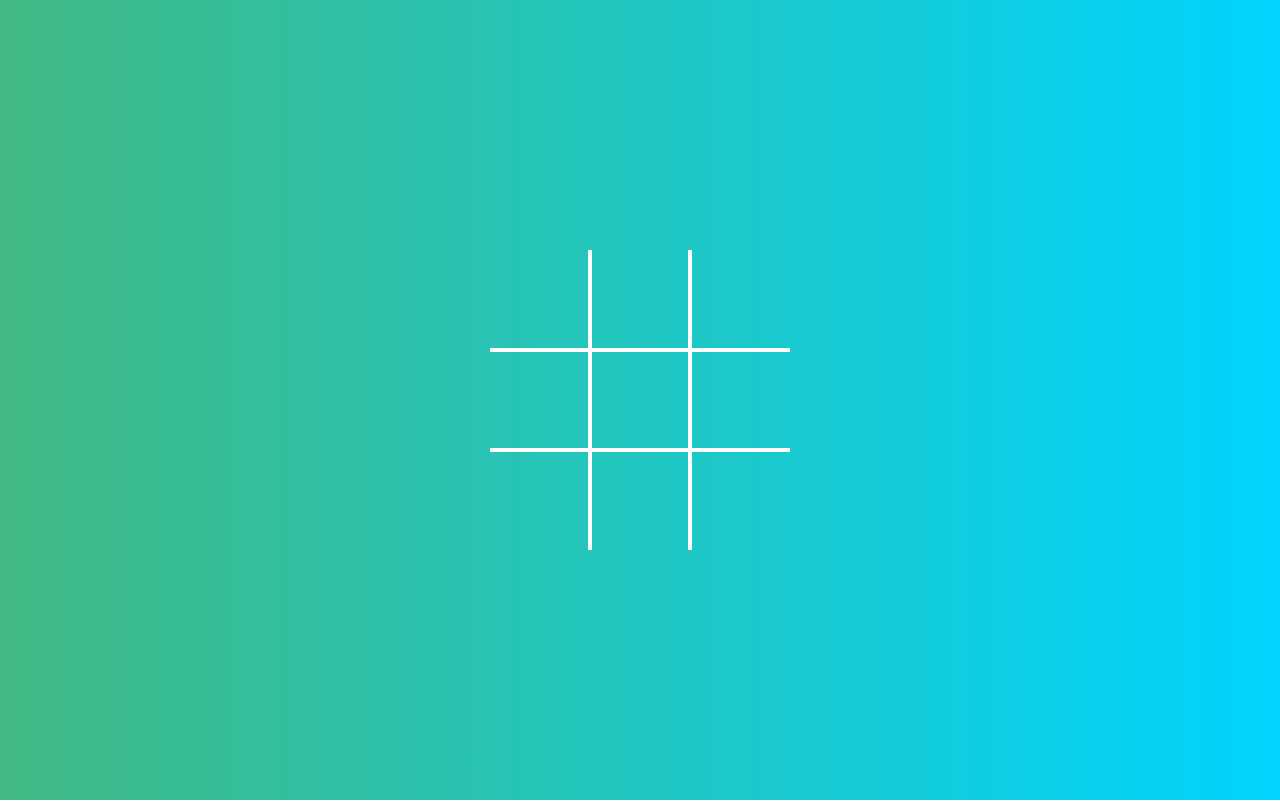
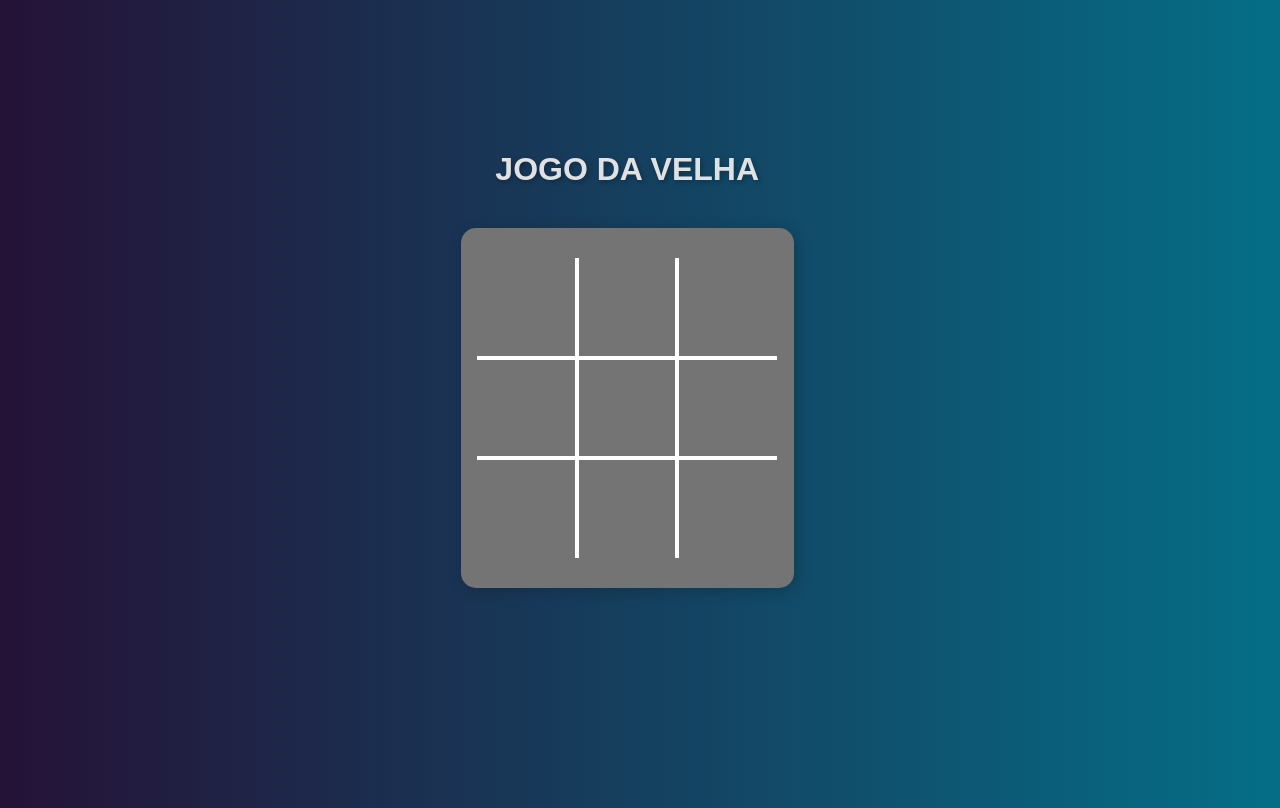
Before and after one commit to devpedromelo/jogo-da-velha, a plain HTML site: page index.html in a window 1280 px wide. Drawn offline with Linux system fonts and the light colour scheme.

Commit message:
fazendo versão mobile

```diff
--- a/estilos/style.css
+++ b/estilos/style.css
@@ -6,14 +6,22 @@
 
   body {
     height: 100vh;
-    width: 100vw;
-    background: linear-gradient(
-      90deg,
-      rgba(65, 185, 131, 1) 0%,
-      rgba(0, 212, 255, 1) 100%
-    );
+    width: 98vw;
+    background: linear-gradient( 90deg, rgb(37 18 55) 0%, rgb(5 110 135) 100% );
+    display: flex;
+    flex-wrap: wrap;
+    flex-direction: row;
+    justify-content: center;
   }
 
+  h1{
+    color: #eeee;
+    font-family: Arial, Helvetica, sans-serif;
+    margin-top: 12%;
+    text-shadow: 2px 2px 5px rgba(0, 0, 0, 0.275);
+  }
+
+  /*board*/
   .board {
     display: grid;
     width: 100%;
@@ -24,6 +32,7 @@
     justify-items: center;
     align-items: center;
     grid-template-columns: repeat(3, auto);
+    margin-top: -180px;
   }
 
   .board.x .cell:not(.x):not(.circle):hover::after,/*o not() serve para identificar quais classes não podem ser afetadas por certa configuração*/
@@ -71,6 +80,22 @@
   .cell:nth-child(6),
   .cell:nth-child(9) {
     border-right: none;
+  }
+
+/*backcell*/
+
+  .backcell{
+    background-color: #747474;
+    min-width: 30%;
+    max-width: 50%;
+    height: 45%;
+    position: absolute;
+    /* left: 32.4%; */
+    /* top: 27%; */
+    margin: auto;
+    border-radius: 15px;
+    box-shadow: 3px 3px 15px #00000030;
+    z-index: -1;
   }
 
   /* X */
@@ -146,3 +171,63 @@
   .show-winning-message {
     display: flex;
   }
+
+  @media screen and (min-width: 340px) {
+    .backcell{
+      min-width: 90%;
+    }
+  }
+
+  @media screen and (min-width: 450px) {
+    .backcell{
+      min-width: 79%;
+    }
+  }
+
+  @media screen and (min-width: 510px) {
+    .backcell{
+      min-width: 69%;
+    }
+  }
+
+  @media screen and (min-width: 600px) {
+    .backcell{
+      min-width: 59%;
+    }
+  }
+
+  @media screen and (min-width: 700px) {
+    .backcell{
+      min-width: 49%;
+    }
+  }
+
+  @media screen and (min-width: 800px) {
+    .backcell{
+      min-width: 45%;
+    }
+  }
+
+  @media screen and (min-width: 900px) {
+    .backcell{
+      min-width: 35%;
+    }
+  }
+
+  @media screen and (min-width: 1040px) {
+    .backcell{
+      min-width: 30%;
+    }
+  }
+
+  @media screen and (min-width: 1100px) {
+    .backcell{
+      min-width: 28%;
+    }
+  }
+
+  @media screen and (min-width: 1200px) {
+    .backcell{
+      min-width: 26%;
+    }
+  }
--- a/index.html
+++ b/index.html
@@ -8,6 +8,7 @@
     <title>Jogo da Velha</title>
   </head>
   <body>
+    <h1>JOGO DA VELHA</h1>
     <div class="board" data-board>
       <div class="cell" data-cell></div>
       <div class="cell" data-cell></div>
@@ -18,6 +19,8 @@
       <div class="cell" data-cell></div>
       <div class="cell" data-cell></div>
       <div class="cell" data-cell></div>
+
+      <div class="backcell"></div>
     </div>
 
     <div class="winning-message" data-winning-message>
```
